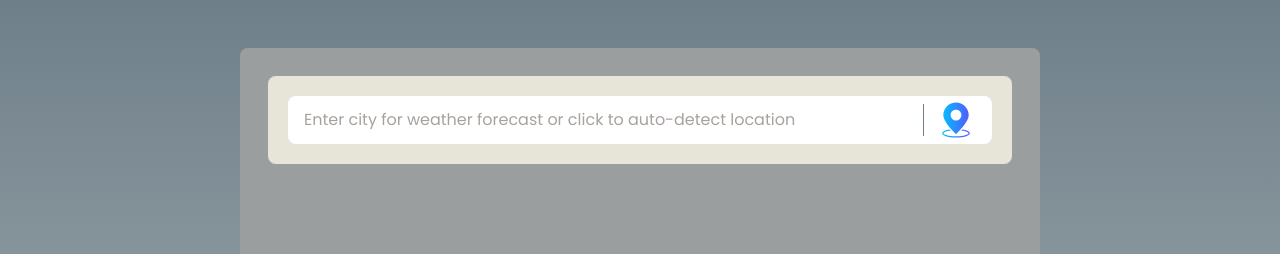
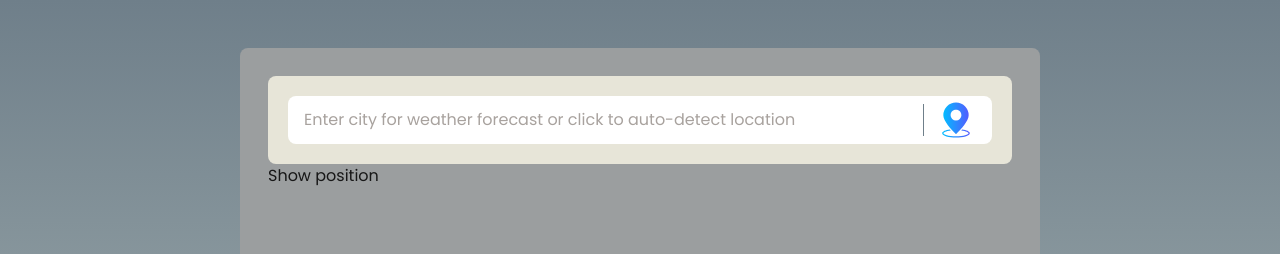
Before and after one commit to Archibald-of-Genoa/weatherWidget, a Next.js app: page / in a window 1280 px wide. Shown: the top 254 px of the page. Built offline with nearby package versions, Linux system fonts and the light colour scheme.

Commit message:
Position component init

```diff
--- a/app/page.tsx
+++ b/app/page.tsx
@@ -1,3 +1,6 @@
+"use client";
+
+import Position from "./ui/components/Position/Position";
 import SearchInput from "./ui/components/SearchInput/SearchInput";
 
 export default function Page() {
@@ -5,6 +8,7 @@ export default function Page() {
     <>
       <div className="bg-base-widget mx-auto mt-12 rounded-lg px-7 pt-7 lg:h-[600px] lg:max-w-[800px]">
         <SearchInput />
+        <Position />
       </div>
     </>
   );
--- /dev/null
+++ b/app/ui/components/Position/Position.tsx
@@ -0,0 +1,11 @@
+export default function Position() {
+  function showPosition() {
+    "geolocation" in navigator &&
+      navigator.geolocation.getCurrentPosition((position) => {
+        const { coords } = position;
+        console.log(coords.latitude, coords.longitude);
+      });
+  }
+
+  return <button onClick={showPosition}>Show position</button>;
+}
```
